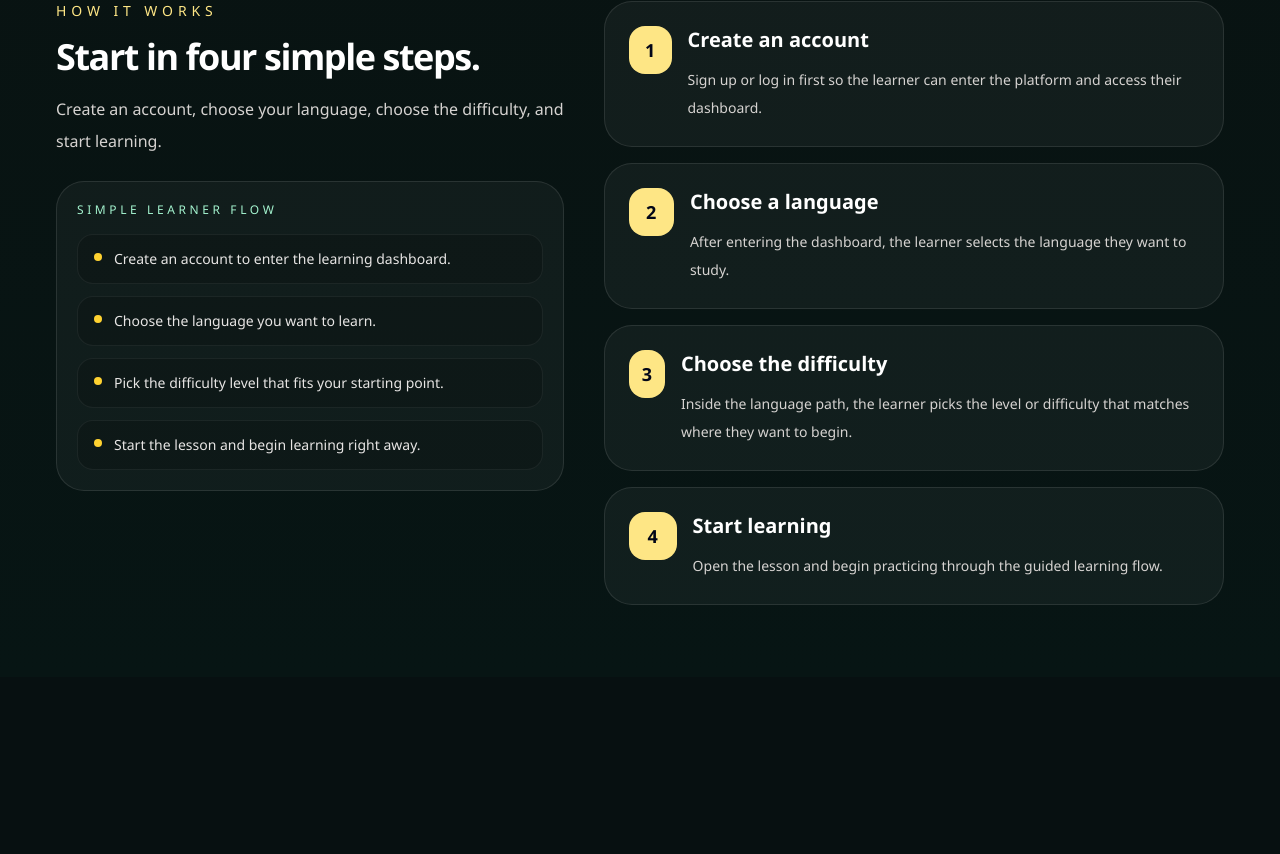
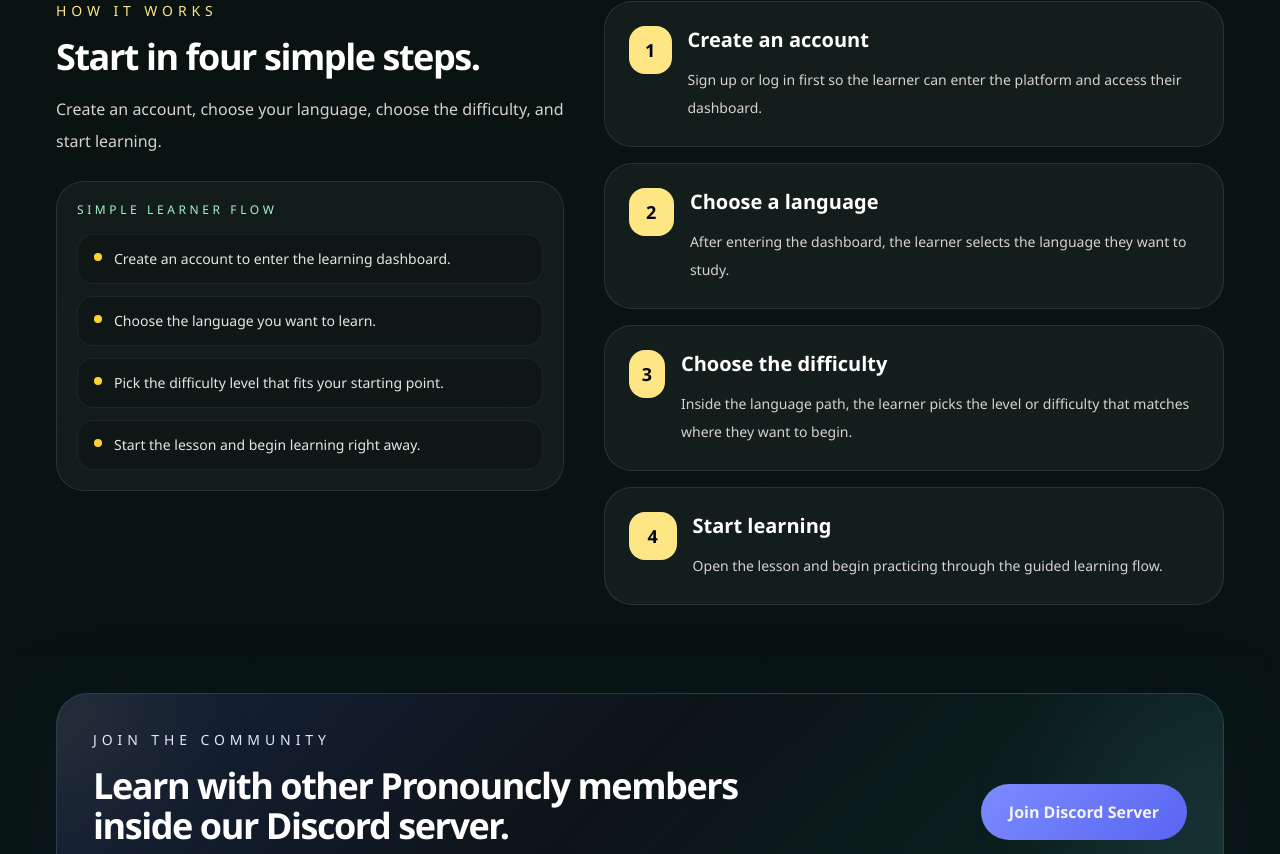
Before and after one commit to RahulSP-4601/AI-Voice-Language-Tutor, a Next.js app: page / in a window 1280 px wide. Shown: the part 1946-2800 px from the top of the page. Before the commit the page ends 2623 px from the top, so only its background shows below. Built offline with nearby package versions, Linux system fonts and the light colour scheme.

Commit message:
Adding Discord Server

```diff
--- a/src/app/page.tsx
+++ b/src/app/page.tsx
@@ -1,4 +1,5 @@
 import {
+  DiscordSection,
   HeroSection,
   LanguagesSection,
   ProcessSection,
@@ -10,6 +11,7 @@ export default function Home() {
       <HeroSection />
       <LanguagesSection />
       <ProcessSection />
+      <DiscordSection />
     </main>
   );
 }
--- a/src/components/landing-sections.tsx
+++ b/src/components/landing-sections.tsx
@@ -350,3 +350,43 @@ export function ProcessSection() {
     </section>
   );
 }
+
+export function DiscordSection() {
+  return (
+    <section className="px-6 pb-20 pt-4 sm:px-10 lg:px-14">
+      <div className="mx-auto max-w-7xl">
+        <div className="relative overflow-hidden rounded-[2rem] border border-indigo-300/20 bg-[linear-gradient(135deg,rgba(88,101,242,0.18),rgba(14,20,24,0.96)_45%,rgba(16,185,129,0.12))] p-7 shadow-[0_28px_90px_rgba(20,25,40,0.38)] sm:p-9">
+          <div className="pointer-events-none absolute inset-y-0 right-[-6rem] w-56 rounded-full bg-indigo-300/10 blur-3xl" />
+          <div className="pointer-events-none absolute left-[-4rem] top-[-3rem] h-36 w-36 rounded-full bg-amber-300/12 blur-3xl" />
+          <div className="relative grid gap-8 lg:grid-cols-[1fr_auto] lg:items-center">
+            <div className="max-w-2xl">
+              <p className="text-sm uppercase tracking-[0.35em] text-indigo-100">
+                Join The Community
+              </p>
+              <h2 className="mt-4 text-3xl font-semibold tracking-[-0.04em] text-white sm:text-4xl">
+                Learn with other Pronouncly members inside our Discord server.
+              </h2>
+              <p className="mt-4 text-sm leading-7 text-stone-200 sm:text-base sm:leading-8">
+                Ask questions, share progress, meet other learners, and stay close
+                to new lessons, updates, and launch announcements.
+              </p>
+            </div>
+            <div className="flex flex-col gap-4">
+              <Link
+                href="https://discord.gg/GebWZKDkc"
+                target="_blank"
+                rel="noreferrer"
+                className="inline-flex items-center justify-center rounded-full bg-[linear-gradient(135deg,#7c8cff_0%,#5865f2_100%)] px-7 py-4 text-center text-sm font-semibold text-white transition duration-300 hover:scale-[1.02] hover:shadow-[0_24px_60px_rgba(88,101,242,0.4)] sm:text-base"
+              >
+                Join Discord Server
+              </Link>
+              <p className="text-center text-xs uppercase tracking-[0.22em] text-stone-300">
+                Free community access
+              </p>
+            </div>
+          </div>
+        </div>
+      </div>
+    </section>
+  );
+}
```
